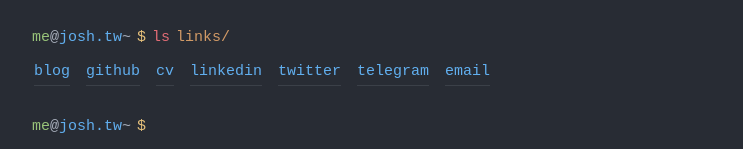
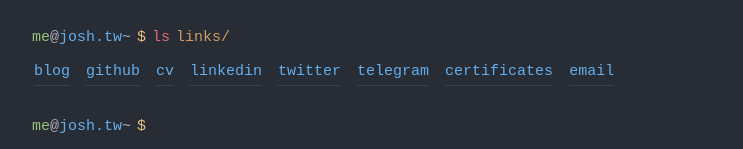
Before and after one commit to jtr860830/jtr860830.github.io, a plain HTML site: page index.html in a window 1280 px wide. Shown: the part 524-673 px from the top of the page, without its empty margins (268-1011 px from the left). Drawn offline with Linux system fonts and the light colour scheme; a web font is replaced by a local one.

Commit message:
feat: add certificates link

```diff
--- a/index.html
+++ b/index.html
@@ -186,6 +186,7 @@
           <a href="https://linkedin.com/in/jtr860830" target="_blank" rel="noopener noreferrer">linkedin</a>
           <a href="https://twitter.com/jtr860830" target="_blank" rel="noopener noreferrer">twitter</a>
           <a href="https://t.me/jtr860830" target="_blank" rel="noopener noreferrer">telegram</a>
+          <a href="/certificates">certificates</a>
           <a href="mailto:josh.hsieh@linux.com">email</a>
         </div>
       </div>
```
